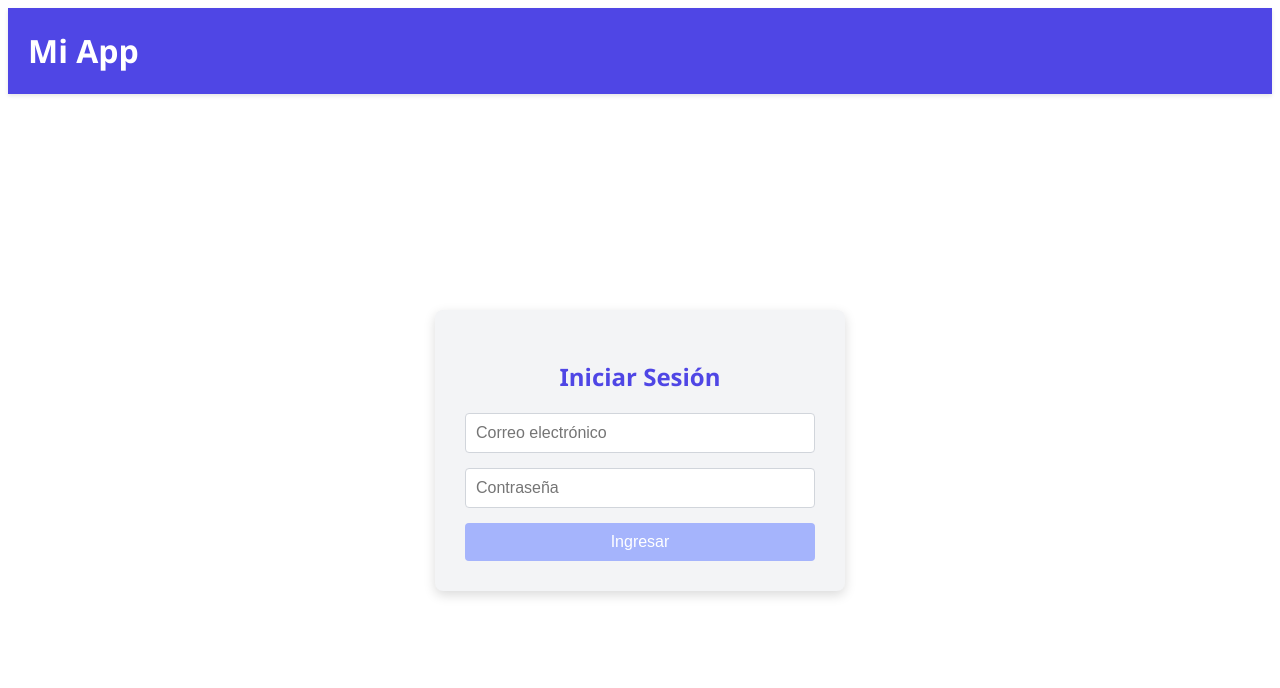
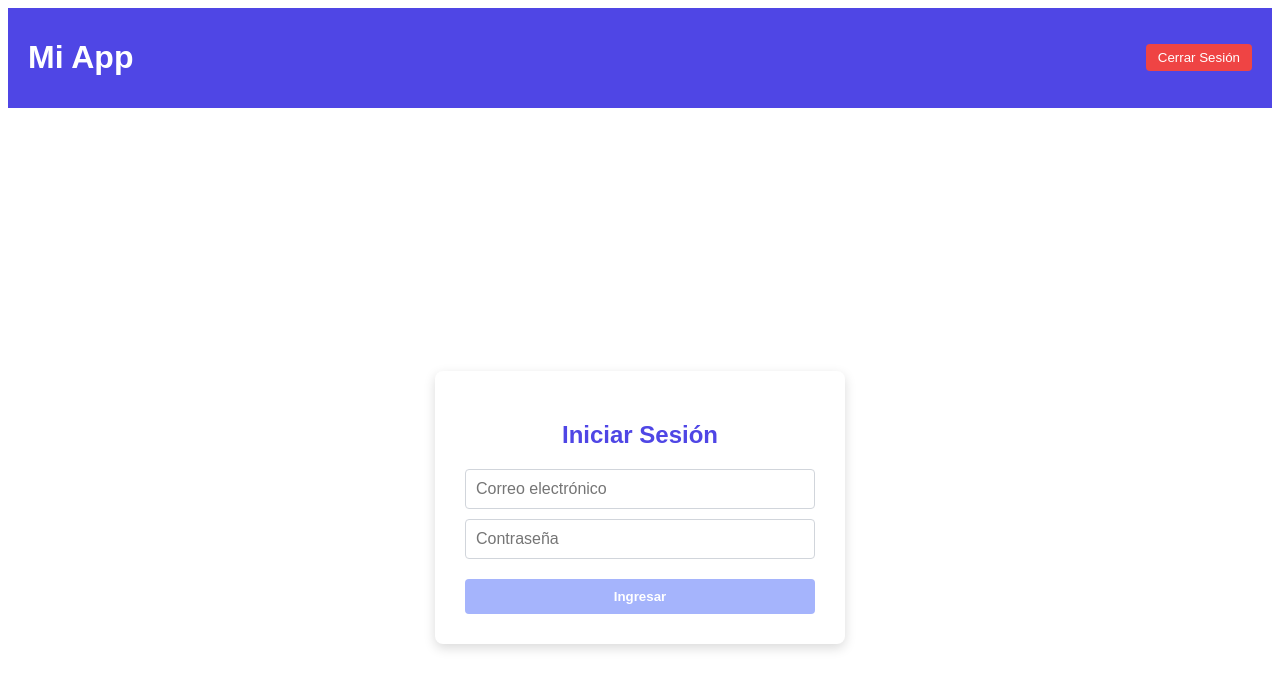
Before and after one commit to JimmyCantor16/frontendfinal, a Vue app: page / in a window 1280 px wide. Shown: the top 688 px of the page. Built offline with nearby package versions, Linux system fonts and the light colour scheme; sample sign-in values are in the browser's storage.

Commit message:
Fix LoginForm with Vuelidate, spinner and adjust UserList logout button

```diff
--- a/src/App.vue
+++ b/src/App.vue
@@ -1,77 +1,44 @@
 <template>
   <div id="app">
-    <header>
+    <header class="app-header">
       <h1>Mi App</h1>
-      <!-- Mostrar logout solo si estamos logueados y en UserList -->
-      <button v-if="showLogout" @click="logout">Cerrar sesión</button>
+      <button v-if="authStore.isAuthenticated" @click="logout">Cerrar Sesión</button>
     </header>
 
-    <main>
-      <router-view></router-view>
-    </main>
+    <router-view />
   </div>
 </template>
 
 <script setup>
-import { computed } from 'vue';
-import { useRouter, useRoute } from 'vue-router';
+import { useRouter } from 'vue-router';
+import { useAuthStore } from '@/stores/auth';
 
+const authStore = useAuthStore();
 const router = useRouter();
-const route = useRoute();
 
-// Computed que indica si hay sesión activa
-const isLoggedIn = computed(() => !!localStorage.getItem('user'));
-
-// Computed que indica si se debe mostrar el botón logout
-const showLogout = computed(() => {
-  // Solo mostramos logout si el usuario está logueado y no está en login
-  return isLoggedIn.value && route.path === '/users';
-});
-
-const logout = () => {
-  localStorage.removeItem('user');
+const logout = async () => {
+  await authStore.logout();
   router.push('/');
 };
 </script>
 
 <style>
-#app {
-  font-family: 'Segoe UI', Tahoma, Geneva, Verdana, sans-serif;
-  text-align: center;
-  min-height: 100vh;
-  display: flex;
-  flex-direction: column;
-}
-
-header {
-  background-color: #4f46e5;
-  color: white;
-  padding: 20px 0;
-  box-shadow: 0 2px 4px rgba(0,0,0,0.1);
+#app { font-family: Arial, sans-serif; margin: 0; padding: 0; }
+.app-header {
   display: flex;
   justify-content: space-between;
   align-items: center;
-  padding: 0 20px;
+  background-color: #4f46e5;
+  color: white;
+  padding: 10px 20px;
 }
-
-main {
-  flex: 1;
-  display: flex;
-  justify-content: center;
-  align-items: center;
-  padding: 20px;
-}
-
 button {
   padding: 6px 12px;
-  background-color: #ef4444;
+  background: #ef4444;
   color: white;
   border: none;
   border-radius: 4px;
   cursor: pointer;
 }
-
-button:hover {
-  background-color: #b91c1c;
-}
+button:hover { background: #b91c1c; }
 </style>
--- a/src/components/LoginForm.vue
+++ b/src/components/LoginForm.vue
@@ -1,112 +1,121 @@
 <template>
+  <div class="login-wrapper">
     <div class="login-container">
       <h2>Iniciar Sesión</h2>
 
       <form @submit.prevent="handleLogin">
         <!-- Email -->
-      <input type="email" v-model="email" placeholder="Correo electrónico" @blur="v$.email.$touch()" />
-      <span v-if="v$.email.$error" style="color:red">
+        <input
+          type="email"
+          v-model="state.email"
+          placeholder="Correo electrónico"
+          @blur="v$.email.$touch()"
+        />
+        <span v-if="v$.email.$error" class="error">
           <span v-if="v$.email.required.$invalid">El correo es obligatorio.</span>
           <span v-if="v$.email.email.$invalid">Formato de correo inválido.</span>
         </span>
 
         <!-- Password -->
-      <input type="password" v-model="password" placeholder="Contraseña" @blur="v$.password.$touch()" />
-      <span v-if="v$.password.$error" style="color:red">
+        <input
+          type="password"
+          v-model="state.password"
+          placeholder="Contraseña"
+          @blur="v$.password.$touch()"
+        />
+        <span v-if="v$.password.$error" class="error">
           <span v-if="v$.password.required.$invalid">La contraseña es obligatoria.</span>
           <span v-if="v$.password.minLength.$invalid">Mínimo 6 caracteres.</span>
         </span>
 
-      <!-- Submit -->
-      <button type="submit" :disabled="v$.$invalid">Ingresar</button>
+        <!-- Botón de login -->
+        <button type="submit" :disabled="loading || v$.$invalid">
+          <span v-if="loading" class="spinner"></span>
+          {{ loading ? 'Ingresando...' : 'Ingresar' }}
+        </button>
       </form>
+    </div>
   </div>
 </template>
 
 <script setup>
-import { ref } from 'vue';
+import { reactive, ref } from 'vue';
+import { useRouter } from 'vue-router';
+import { useAuthStore } from '@/stores/auth';
 import useVuelidate from '@vuelidate/core';
 import { required, email as emailRule, minLength } from '@vuelidate/validators';
-import axios from 'axios';
 import Swal from 'sweetalert2';
-import { useRouter } from 'vue-router';
 
-const email = ref('');
-const password = ref('');
+// Estado del formulario
+const state = reactive({
+  email: '',
+  password: ''
+});
+
+const loading = ref(false);
 const router = useRouter();
+const authStore = useAuthStore();
 
 // Reglas de validación
 const rules = {
   email: { required, email: emailRule },
   password: { required, minLength: minLength(6) }
 };
-
-// Instancia de Vuelidate
-const v$ = useVuelidate(rules, { email, password });
+const v$ = useVuelidate(rules, state);
 
 // Función de login
 const handleLogin = async () => {
-  console.log('👉 handleLogin ejecutado');
-
   v$.value.$touch();
   if (v$.value.$invalid) return;
 
+  loading.value = true;
   try {
-    const response = await axios.post('http://127.0.0.1:8000/api/login', {
-      email: email.value,
-      password: password.value
-    });
-
-    localStorage.setItem('token', response.data.token);
-    localStorage.setItem('user', JSON.stringify(response.data.user));
-
+    await authStore.login({ email: state.email, password: state.password });
     await Swal.fire({
       icon: 'success',
       title: '¡Login exitoso!',
-      text: `Bienvenido ${response.data.user.name}`,
       timer: 1000,
       showConfirmButton: false
     });
-
     router.push('/users');
-
   } catch (err) {
     Swal.fire({
       icon: 'error',
-      title: 'Error en el login',
-      text: err.response?.data?.message || 'Credenciales incorrectas'
+      title: 'Error en login',
+      text: err.response?.data?.message || err.message
     });
+  } finally {
+    loading.value = false;
   }
 };
-
 </script>
 
 <style scoped>
+.login-wrapper {
+  display: flex;
+  justify-content: center;
+  align-items: center;
+  min-height: 100vh;
+}
+
 .login-container {
   width: 350px;
   padding: 30px;
   border-radius: 8px;
+  background: white;
   box-shadow: 0 4px 12px rgba(0,0,0,0.15);
-  background-color: #f3f4f6;
   display: flex;
   flex-direction: column;
   align-items: center;
 }
 
-h2 {
-  margin-bottom: 20px;
-  color: #4f46e5;
-}
+h2 { color: #4f46e5; margin-bottom: 20px; }
 
-form {
-  width: 100%;
-  display: flex;
-  flex-direction: column;
-}
+form { width: 100%; display: flex; flex-direction: column; }
 
 input {
   padding: 10px;
-  margin-bottom: 15px;
+  margin-bottom: 10px;
   border: 1px solid #d1d5db;
   border-radius: 4px;
   font-size: 16px;
@@ -114,21 +123,31 @@ input {
 
 button {
   padding: 10px;
-  background-color: #3e36e0;
+  margin-top: 10px;
+  background-color: #4f46e5;
   color: white;
+  font-weight: bold;
   border: none;
   border-radius: 4px;
-  font-size: 16px;
   cursor: pointer;
-  transition: background-color 0.2s;
+  display: flex;
+  justify-content: center;
+  align-items: center;
 }
 
-button:hover {
-  background-color: #3730a3;
+button:disabled { background-color: #a5b4fc; cursor: not-allowed; }
+
+.error { color: red; font-size: 12px; margin-bottom: 5px; }
+
+.spinner {
+  border: 2px solid #f3f3f3;
+  border-top: 2px solid white;
+  border-radius: 50%;
+  width: 16px;
+  height: 16px;
+  margin-right: 8px;
+  animation: spin 1s linear infinite;
 }
 
-button:disabled {
-  background-color: #a5b4fc;
-  cursor: not-allowed;
-}
+@keyframes spin { 0% { transform: rotate(0deg); } 100% { transform: rotate(360deg); } }
 </style>
--- a/src/components/UserList.vue
+++ b/src/components/UserList.vue
@@ -1,61 +1,44 @@
 <template>
-  <div class="user-list-container">
-    <h2>Usuarios</h2>
-
-    <ul>
-      <li v-for="user in users" :key="user.id">
-        {{ user.name }} - {{ user.email }}
-      </li>
-    </ul>
+  <div class="user-list-wrapper">
+    <div class="user-list-container">
+      <h2>Usuarios</h2>
+      <ul>
+        <li v-for="user in users" :key="user.id">{{ user.name }} - {{ user.email }}</li>
+      </ul>
+    </div>
   </div>
 </template>
 
 <script setup>
 import { ref, onMounted } from 'vue';
 import { useRouter } from 'vue-router';
-import api from '@/services/axios';
+import { useAuthStore } from '@/stores/auth';
+import api from '@/services/api';
 
 const users = ref([]);
 const router = useRouter();
+const authStore = useAuthStore();
 
 const fetchUsers = async () => {
   try {
-    const response = await api.get('/users');
-    users.value = response.data;
-  } catch (error) {
-    console.error('Error obteniendo usuarios:', error);
-    localStorage.clear();
+    const { data } = await api.get('/users');
+    users.value = data;
+  } catch (err) {
+    await authStore.logout();
     router.push('/');
   }
 };
 
 onMounted(() => {
-  const token = localStorage.getItem('token');
-
-  if (!token) {
-    router.push('/');
-  } else {
-    fetchUsers();
-  }
+  if (!authStore.isAuthenticated) router.push('/');
+  else fetchUsers();
 });
 </script>
 
 <style scoped>
-.user-list-container {
-  width: 400px;
-  padding: 20px;
-  border-radius: 8px;
-  background-color: #f3f4f6;
-  box-shadow: 0 4px 12px rgba(0,0,0,0.15);
-}
-
-h2 {
-  margin-bottom: 15px;
-  color: #4f46e5;
-}
-
-li {
-  padding: 8px 0;
-  border-bottom: 1px solid #d1d5db;
-}
+.user-list-wrapper { display: flex; justify-content: center; align-items: center; min-height: 100vh; }
+.user-list-container { width: 400px; padding: 20px; border-radius: 8px; background: white; box-shadow: 0 4px 12px rgba(0,0,0,0.15); }
+h2 { color: #4f46e5; margin-bottom: 15px; }
+ul { list-style: none; padding: 0; margin: 0; }
+li { padding: 8px 0; border-bottom: 1px solid #d1d5db; }
 </style>
--- a/src/main.js
+++ b/src/main.js
@@ -1,9 +1,9 @@
 import { createApp } from 'vue';
 import App from './App.vue';
 import router from './router';
-import { createPinia } from 'pinia'
+import { createPinia } from 'pinia';
 
 createApp(App)
-  .use(createPinia()) // para usar el storage
-  .use(router)      // necesario para que las rutas funcionen
-  .mount('#app');   // debe coincidir con div id="app"
+  .use(createPinia())
+  .use(router)
+  .mount('#app');
--- a/src/router/index.js
+++ b/src/router/index.js
@@ -1,21 +1,36 @@
-import { createRouter, createWebHistory } from 'vue-router'
-import LoginForm from '../components/LoginForm.vue'
-import UserList from '../components/UserList.vue'
+import { createRouter, createWebHistory } from 'vue-router';
+import LoginForm from '@/components/LoginForm.vue'; // usa @ en lugar de ../
+import UserList from '@/components/UserList.vue';
 
 const routes = [
-  { path: '/', component: LoginForm },
-  { path: '/users', component: UserList, meta: { requiresAuth: true } },
-]
+  {
+    path: '/',
+    name: 'login',
+    component: LoginForm
+  },
+  {
+    path: '/users',
+    name: 'users',
+    component: UserList,
+    meta: { requiresAuth: true } // requiere token
+  }
+];
 
 const router = createRouter({
   history: createWebHistory(),
-  routes,
-})
+  routes
+});
 
+// Guard global para proteger rutas
 router.beforeEach((to, from, next) => {
-  const token = localStorage.getItem('token')
-  if (to.meta.requiresAuth && !token) next('/')
-  else next()
-})
+  const token = localStorage.getItem('token');
 
-export default router
+  if (to.meta.requiresAuth && !token) {
+    // si la ruta requiere autenticación y no hay token
+    return next('/'); // redirige a login
+  }
+
+  next(); // continuar si hay token o no se requiere autenticación
+});
+
+export default router;
--- a/src/services/api.js
+++ b/src/services/api.js
@@ -2,30 +2,27 @@ import axios from 'axios';
 
 const api = axios.create({
   baseURL: 'http://127.0.0.1:8000/api',
-  headers: {
-    Accept: 'application/json'
-  }
+  headers: { Accept: 'application/json' }
 });
 
-// Interceptor: adjunta token automáticamente
+// Agrega token automáticamente a cada request
 api.interceptors.request.use(config => {
   const token = localStorage.getItem('token');
-  if (token) {
-    config.headers.Authorization = `Bearer ${token}`;
-  }
+  if (token) config.headers.Authorization = `Bearer ${token}`;
   return config;
 });
 
+// Manejo global de errores 401
 api.interceptors.response.use(
-  (response) => response,
-  (error) => {
-    if (error.response?.status === 401) {
-      localStorage.removeItem('token')
-      window.location.href = '/login'
+  res => res,
+  err => {
+    if (err.response?.status === 401) {
+      localStorage.removeItem('token');
+      localStorage.removeItem('user');
+      window.location.href = '/';
     }
-
-    return Promise.reject(error)
+    return Promise.reject(err);
   }
-)
+);
 
 export default api;
--- /dev/null
+++ b/src/stores/auth.js
@@ -0,0 +1,28 @@
+import { defineStore } from 'pinia';
+import api from '@/services/api';
+
+export const useAuthStore = defineStore('auth', {
+  state: () => ({
+    user: JSON.parse(localStorage.getItem('user')) || null,
+    isAuthenticated: !!localStorage.getItem('token')
+  }),
+  actions: {
+    async login(payload) {
+      const response = await api.post('/login', payload);
+      localStorage.setItem('token', response.data.token);
+      localStorage.setItem('user', JSON.stringify(response.data.user));
+      this.user = response.data.user;
+      this.isAuthenticated = true;
+    },
+    async fetchUser() {
+      const { data } = await api.get('/me');
+      this.user = data;
+    },
+    logout() {
+      localStorage.removeItem('token');
+      localStorage.removeItem('user');
+      this.user = null;
+      this.isAuthenticated = false;
+    }
+  }
+});
```
Also changed, not shown: src/stores/auth.ts (deleted, +0 -32 lines). Lines whose indentation alone changed are shown as unchanged.
